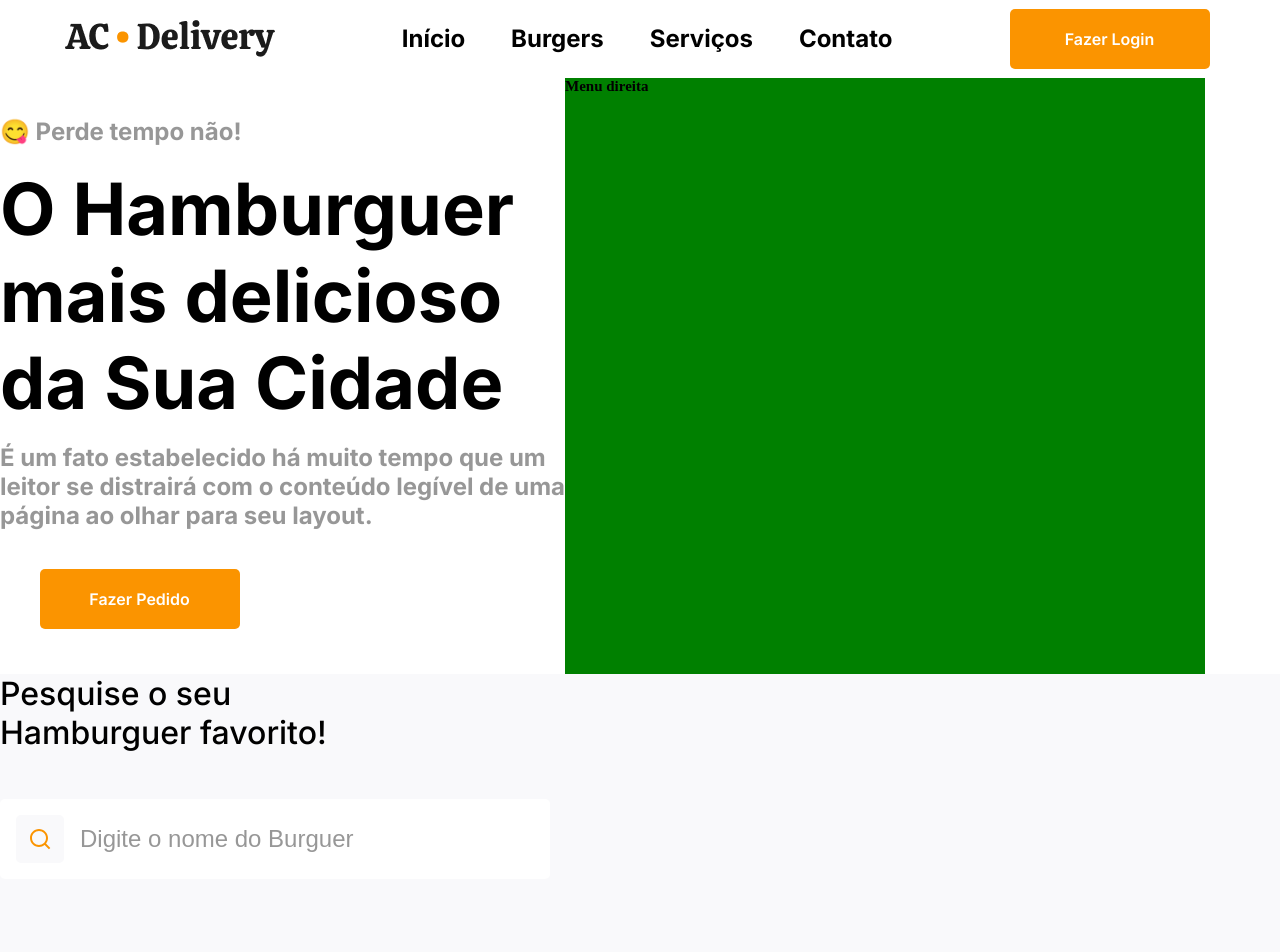
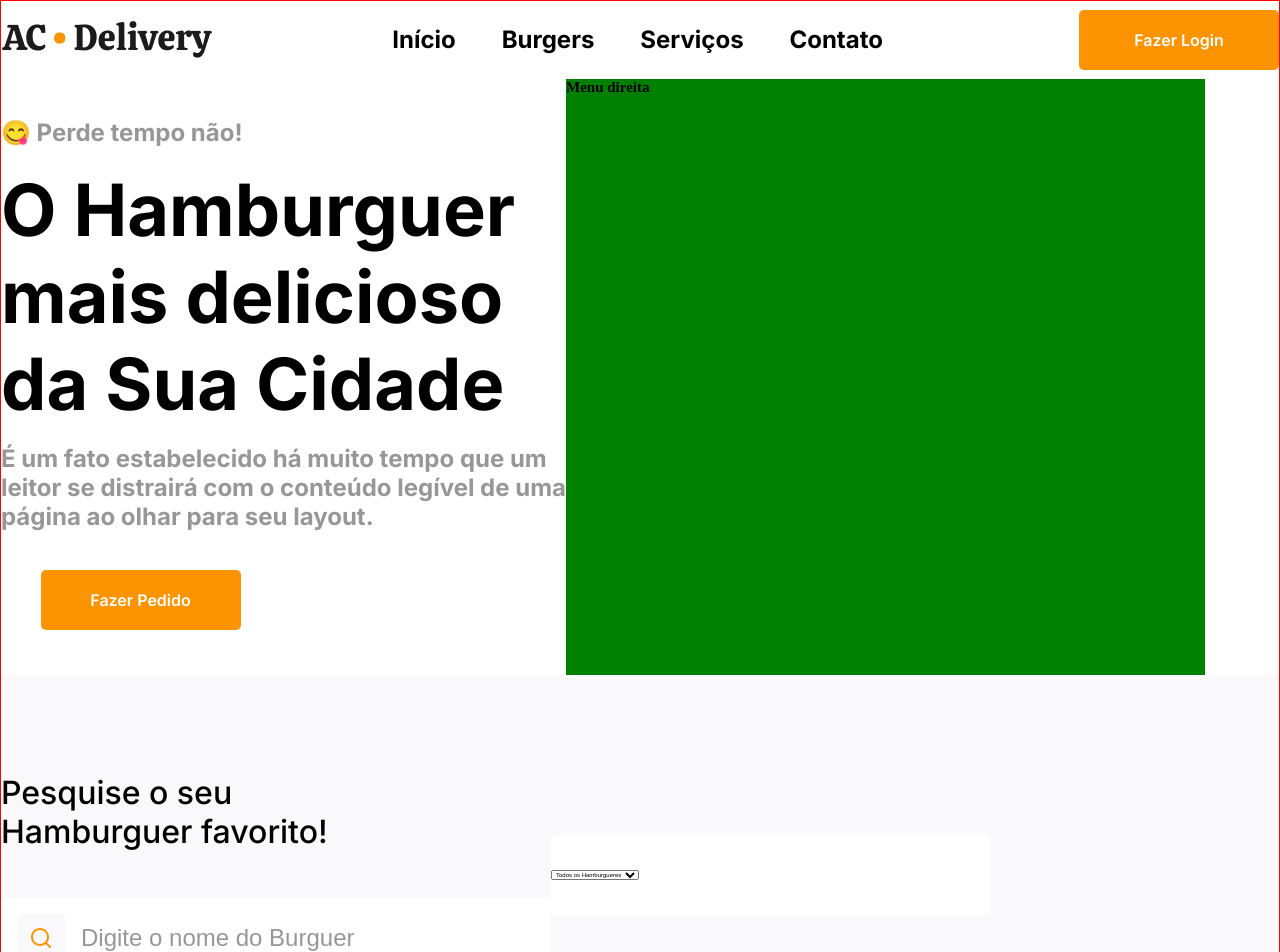
Before and after one commit to Toteck/AC-Delivery, a React (Vite) app: page / in a window 1280 px wide. Shown: the top 952 px of the page. Built offline with nearby package versions, Linux system fonts and the light colour scheme; a web font is replaced by a local one.

Commit message:
style: alteracoes no menu de pesquisa

```diff
--- a/src/App.css
+++ b/src/App.css
@@ -19,17 +19,16 @@
   background-color: #fff;
   display: flex;
   flex-direction: column;
-
+  border: 1px solid red;
 }
 header {
   display: flex;
   align-items: center;
+  display: flex;
+  align-items: center;
+  justify-content: space-between;
 }
 
-#AC {
-  margin-right: 5%;
-  margin-left: 5%;
-}
 
 #Menu {
   display: flex;
@@ -38,7 +37,7 @@ header {
   gap: 3%;
   font-family: 'Calistoga', cursive;
   color:#000000;
-
+  margin-right:15%;
 }
 
 #Menu h1 {
@@ -95,10 +94,12 @@ h1 {
 
 .menu-search {
   height: 40rem;
-  background: purple;
+  display: flex;
+  align-items: center;
   margin-bottom: 6rem;
-  background-color: #F9F9FB
+  background-color: #F9F9FB;
 }
+
 
 .menu-search #title-search {
   font-size: 3.2rem;
@@ -126,6 +127,7 @@ h1 {
 }
 
 .menu-search .container-search #icon-search {
+  display: block;
   height: 4.8rem;
   width: 4.8rem;
   background-color: var(--primary-color);
@@ -133,6 +135,10 @@ h1 {
   border-radius: 0.5rem;
   padding: 1.2rem;
   margin-left: 1.6rem;
+}
+
+.menu-search .container-search #icon-search:hover {
+  cursor: pointer;
 }
 
 .menu-search .container-search input[type='search'] {
@@ -145,6 +151,17 @@ h1 {
 .menu-search .container-search input[type='search']::placeholder {
   color: var(--second-color);
   font-size: 2.4rem;
+}
+
+.menu-search .menu-search-right .container-tipo {
+  background-color: #fff;
+  width: 44rem;
+  height: 8rem;
+  border-radius: 0.5rem;
+
+  display: flex;
+  flex-direction: row;
+  align-items: center;
 }
 
 footer {
--- a/src/App.jsx
+++ b/src/App.jsx
@@ -30,13 +30,22 @@ export default function App() {
       </div>
       </div>
       <div className="menu-search">
-        <div>
+        <div className='menu-search-left'>
           <h1 id="title-search">Pesquise o seu<br/>Hamburguer favorito!</h1>
           <div className="container-search">
-            <div id="icon-search">
-              <a><img className="icon-search" src='src/assets/img/frame-1.svg'></img></a>
-            </div>
+            <a id="icon-search">
+              <img className="icon-search" src='src/assets/img/frame-1.svg'></img>
+            </a>
             <input type="search" placeholder="Digite o nome do Burguer"></input>
+          </div>
+        </div>
+        <div className='menu-search-right'>
+          <div className="container-tipo">
+          <label for="tipo-hamburguer"></label>
+          <select id="tipo-hamburguer" name="tipo-hamburguer">
+            <option value="tradicional">Todos os Hamburgueres</option>
+            <option value="tradicional">Tradicional</option>
+          </select>
           </div>
         </div>
       </div>
--- a/src/components/Button/style.css
+++ b/src/components/Button/style.css
@@ -20,5 +20,5 @@
   color: #fff;
   border: none;
   border-radius: 0.5rem;
-  margin-left: 18%;
+
 }
```
